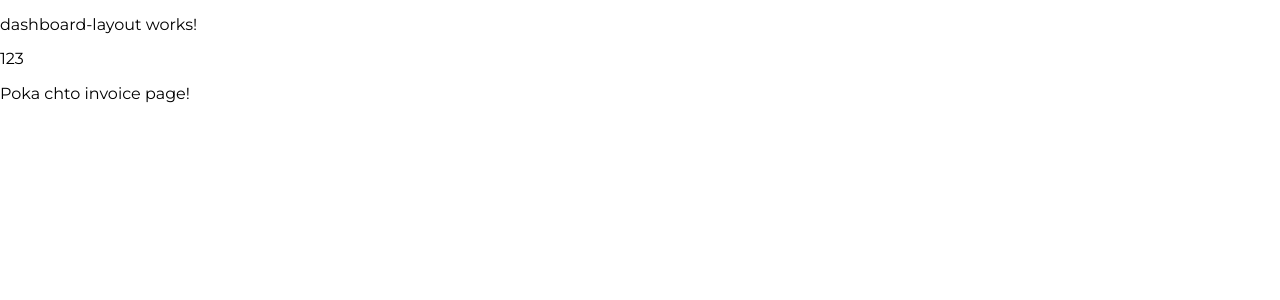
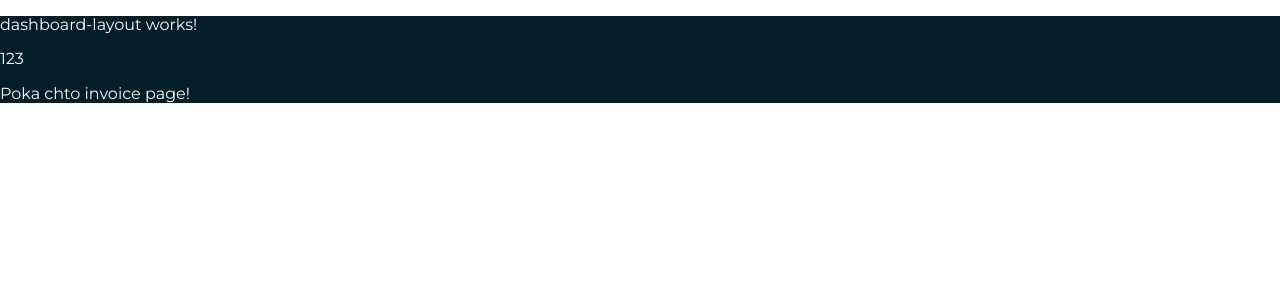
Before and after one commit to andrewmarushko/crm, an Angular app: page /invoice in a window 1280 px wide. Shown: the top 300 px of the page. Built offline with nearby package versions, Linux system fonts and the light colour scheme.

Commit message:
first iteeation for theming

```diff
--- a/angular.json
+++ b/angular.json
@@ -25,7 +25,10 @@
             "inlineStyleLanguage": "scss",
             "assets": ["src/favicon.ico", "src/assets"],
             "styles": ["src/styles.scss"],
-            "scripts": []
+            "scripts": [],
+            "stylePreprocessorOptions": {
+              "includePaths": ["src/app/shared/theme"]
+            }
           },
           "configurations": {
             "production": {
--- a/src/app/app.component.html
+++ b/src/app/app.component.html
@@ -1 +1,3 @@
-<router-outlet></router-outlet>
+<div class="dark">
+  <router-outlet></router-outlet>
+</div>
--- a/src/app/auth/sign-up/sign-up.component.scss
+++ b/src/app/auth/sign-up/sign-up.component.scss
@@ -1,4 +1,5 @@
-@import "../../shared/reusable-styles.scss";
+@import "colors.scss";
+@import "base.scss";
 
 .auth-title {
   font-size: 28px;
@@ -28,5 +29,5 @@
 
 .input-error {
   @include input-message();
-  color: red;
+  color: $color-error;
 }
--- a/src/app/shared/reusable-styles.scss
+++ /dev/null
@@ -1,4 +0,0 @@
-.form-control {
-  display: flex;
-  flex-direction: column;
-}
--- /dev/null
+++ b/src/app/shared/theme/_base.scss
@@ -0,0 +1,23 @@
+.dark {
+  background: var(--primary-dark);
+  color: var(--text-color-dark);
+  font-family: "Montserrat", sans-serif;
+  font-weight: normal;
+  margin: 0;
+
+  input {
+    background: var(--input-dark);
+  }
+}
+
+.light {
+  background: var(--primary-light);
+  color: var(--text-color);
+  font-family: "Montserrat", sans-serif;
+  font-weight: normal;
+  margin: 0;
+
+  input {
+    background: var(--input-light);
+  }
+}
--- /dev/null
+++ b/src/app/shared/theme/_colors.scss
@@ -0,0 +1,44 @@
+:root {
+  --primary: #08445e;
+
+  --primary-light: #f5fefb;
+  --secondary-light: #070f65;
+  --error-light: #932825;
+  --text-color-light: #121625;
+  --accent-light: $color-pink;
+  --input-light: #f5fefb;
+
+  --primary-dark: #031e2a;
+  --secondary-dark: #2940d3;
+  --error-dark: #ff403b;
+  --text-color-dark: #f5fefb;
+  --input-dark: #167e8d;
+}
+
+$color-primary: #08445e;
+$color-primary-100: #0e5c72;
+$color-primary-200: #167e8d;
+$color-primary-300: #20a4a9;
+$color-primary-400: #2cc5bd;
+$color-primary-500: #5bdcca;
+$color-primary-600: #7eedd4;
+$color-primary-700: #d4fcec;
+$color-primary-800: #ecfef7;
+$color-primary-900: #f5fefb;
+
+$color-secondary: #070f65;
+$color-secondary-100: #0d177a;
+$color-secondary-200: #142297;
+$color-secondary-300: #1d30b5;
+$color-secondary-400: #2940d3;
+$color-secondary-500: #5a6fe4;
+$color-secondary-600: #7c90f1;
+$color-secondary-700: #a9b8fa;
+$color-secondary-800: #e6ecfe;
+$color-secondary-900: #f1f4fe;
+
+$color-primary-dark: #031e2a;
+$color-pink: #ff6b93;
+$color-primary-text-light: #121625;
+$color-error: #932825;
+$color-error-dark: #ff403b;
--- /dev/null
+++ b/src/app/shared/theme/_elevations.scss
@@ -0,0 +1,50 @@
+@import "./colors.scss";
+@import "./mixins.scss";
+
+// Elevations
+$elevation-form: 0px 5px 18px;
+$elevation-form-color: rgba(40, 41, 61, 0.07);
+
+$elevation-medium: 0px 4px 22px;
+$elevation-medium-color: rgba(0, 0, 0, 0.06);
+
+$elevation-card: 0px 7px 20px;
+$elevation-card-color: rgba(40, 41, 61, 0.08);
+
+$elevation-regular: 0px 4px 23px;
+$elevation-regular-color: rgba(0, 0, 0, 0.12);
+
+$elevation-base: 1px 5px 22px 4px;
+$elevation-base-color: rgba(0, 0, 0, 0.15);
+
+$elevation-large: $elevation-base;
+$elevation-large-color: $elevation-base-color;
+
+$elevation-badge: 0px 2px 8px;
+$elevation-badge-color: rgba(40, 41, 61, 0.08),
+  0px 20px 32px rgba(96, 97, 112, 0.24);
+
+.shadow-form {
+  @include shadow-radius($elevation-form, $elevation-form-color);
+}
+
+.shadow-medium {
+  @include shadow-radius($elevation-medium, $elevation-medium-color);
+}
+
+.shadow-card {
+  @include shadow-radius($elevation-card, $elevation-card-color);
+}
+
+.shadow-regular {
+  @include shadow-radius($elevation-regular, $elevation-regular-color);
+}
+
+.shadow-base {
+  @include shadow-radius($elevation-base, $elevation-base-color);
+}
+
+.shadow-badge {
+  box-shadow: 0px 2px 8px rgba(40, 41, 61, 0.08),
+    0px 20px 32px rgba(96, 97, 112, 0.24);
+}
--- /dev/null
+++ b/src/app/shared/theme/_mixins.scss
@@ -0,0 +1,4 @@
+@mixin shadow-radius($shadow, $shadow-color) {
+  border-radius: 8px;
+  box-shadow: $shadow $shadow-color;
+}
--- a/src/styles.scss
+++ b/src/styles.scss
@@ -1,10 +1,6 @@
 @import url("https://fonts.googleapis.com/css2?family=Montserrat:ital,wght@0,100;0,200;0,300;0,400;0,500;0,600;0,700;0,800;0,900;1,100;1,200;1,300;1,400;1,500;1,600;1,700;1,800;1,900&display=swap");
-
-html,
-body {
-  font-family: "Montserrat", sans-serif;
-  font-weight: normal;
-}
+@import "base.scss";
+@import "colors.scss";
 
 /*! normalize.css v8.0.1 | MIT License | github.com/necolas/normalize.css */
 
@@ -28,13 +24,14 @@ html {
  * Remove the margin in all browsers.
  */
 
-body {
-  margin: 0;
-}
-
 /**
  * Render the `main` element consistently in IE.
  */
+
+body {
+  margin: 0;
+  padding: 0;
+}
 
 main {
   display: block;
@@ -174,6 +171,7 @@ textarea {
   font-size: 100%; /* 1 */
   line-height: 1.15; /* 1 */
   margin: 0; /* 2 */
+  background: var(--input);
 }
 
 /**
@@ -361,21 +359,3 @@ template {
 [hidden] {
   display: none;
 }
-
-.ng-valid.ng-dirty:not([formGroupName]):not([formArrayName]):not(
-    [ngModelGroup]
-  ):not(form) {
-  border: 2px solid green;
-}
-
-.ng-invalid.ng-dirty:not([formGroupName="password"]):not([formArrayName]):not(
-    [ngModelGroup]
-  ):not(form) {
-  border: 2px solid red;
-}
-
-button[disabled] {
-  background-color: rgba($color: #000000, $alpha: 0.15);
-  border-color: rgba($color: #000000, $alpha: 0.1);
-  pointer-events: none;
-}
```
Also changed, not shown: tsconfig.json (+7 -1 lines), src/app/shared/theme/_layout.scss (added), src/app/shared/theme/_typography.scss (added).
